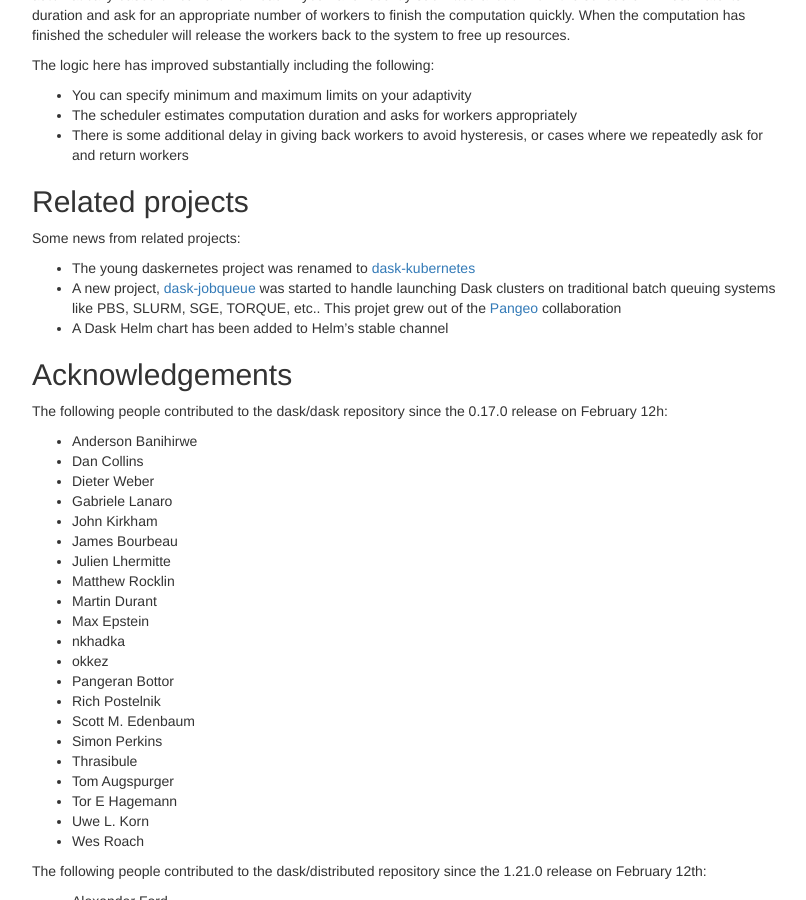
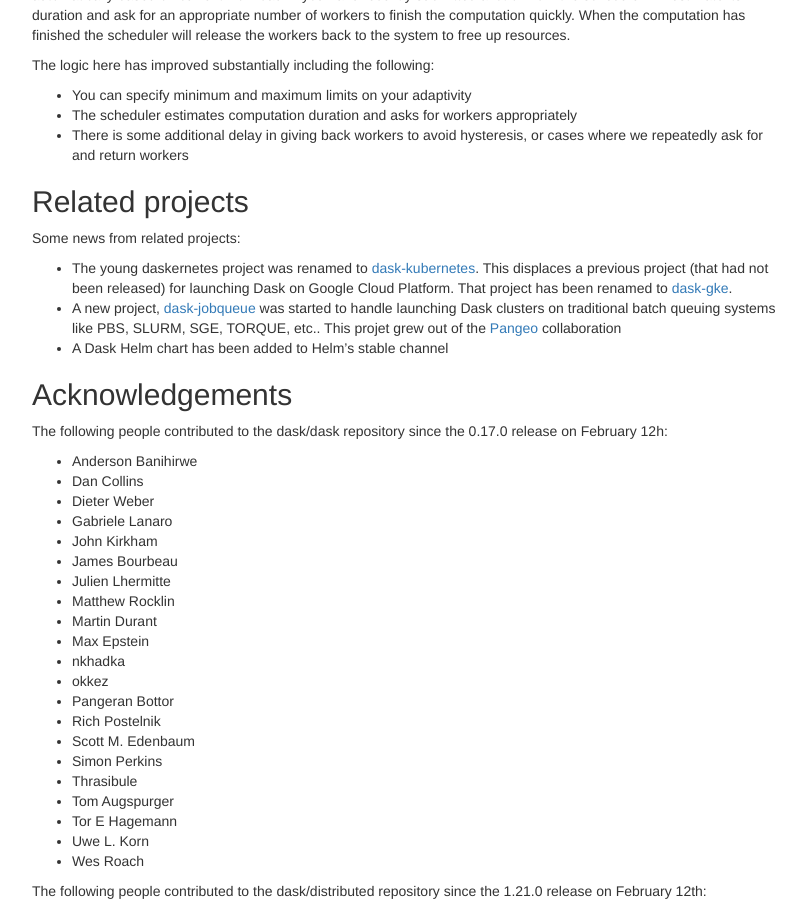
Before and after one commit to besyskymnbk/blog, a Jekyll site: the page built from _posts/work/2018-03-21-dask-0.17.2.md, in a window 1280 px wide and 900 px high, scrolled down 1997 px. Shown: the whole window, without its empty margins (233-1039 px from the left). Built offline with Jekyll 4.4.1, drawn with Linux system fonts in a browser that asks for light colours; comment, search, counter and statistics services are not loaded.

Commit message:
add note about dask-gke

```diff
--- a/_posts/work/2018-03-21-dask-0.17.2.md
+++ b/_posts/work/2018-03-21-dask-0.17.2.md
@@ -140,7 +140,7 @@ Related projects
 
 Some news from related projects:
 
--   The young daskernetes project was renamed to [dask-kubernetes](http://dask-kubernetes.readthedocs.io/en/latest/)
+-   The young daskernetes project was renamed to [dask-kubernetes](http://dask-kubernetes.readthedocs.io/en/latest/).  This displaces a previous project (that had not been released) for launching Dask on Google Cloud Platform.  That project has been renamed to [dask-gke](https://github.com/dask/dask-gke).
 -   A new project, [dask-jobqueue](https://github.com/dask/dask-jobqueue/) was
     started to handle launching Dask clusters on traditional batch queuing
     systems like PBS, SLURM, SGE, TORQUE, etc..  This projet grew out of the [Pangeo](https://pangeo-data.github.io/) collaboration
```
